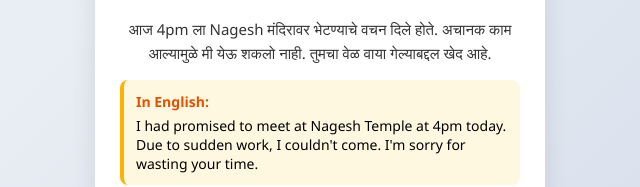
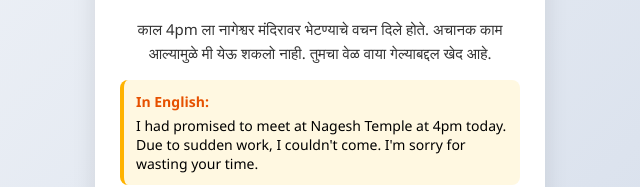
Before and after one commit to arman94081/game, a plain HTML site: page index.html in a window 1280 px wide. Shown: the part 260-447 px from the top of the page, 320-960 px from the left. Drawn offline with Linux system fonts and the light colour scheme.

Commit message:
Update index.html

```diff
--- a/index.html
+++ b/index.html
@@ -220,7 +220,7 @@
         </div>
       </div>
 
-      <p>आज 4pm ला Nagesh मंदिरावर भेटण्याचे वचन दिले होते. अचानक काम आल्यामुळे मी येऊ शकलो नाही. तुमचा वेळ वाया गेल्याबद्दल खेद आहे.</p>
+      <p> काल 4pm ला नागेश्वर मंदिरावर भेटण्याचे वचन दिले होते. अचानक काम आल्यामुळे मी येऊ शकलो नाही. तुमचा वेळ वाया गेल्याबद्दल खेद आहे.</p>
 
       <div class="english-section">
         <div class="english-title">In English:</div>
```
